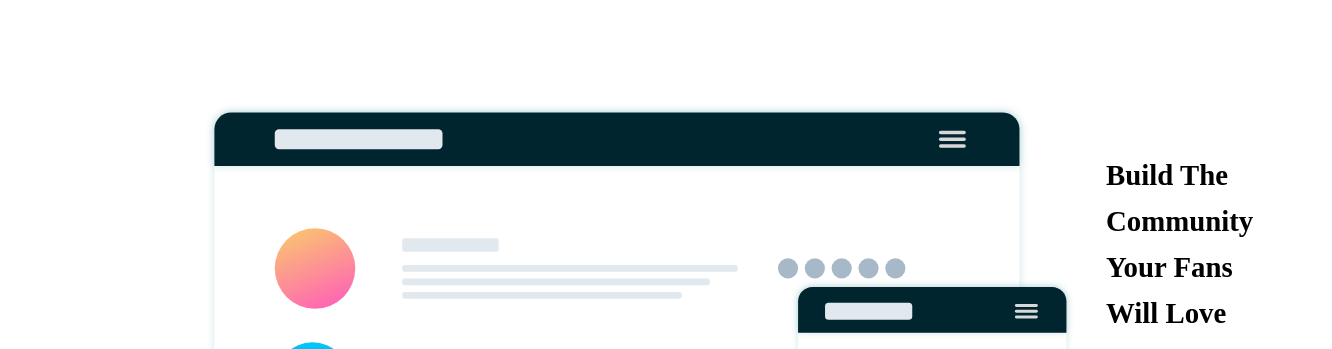
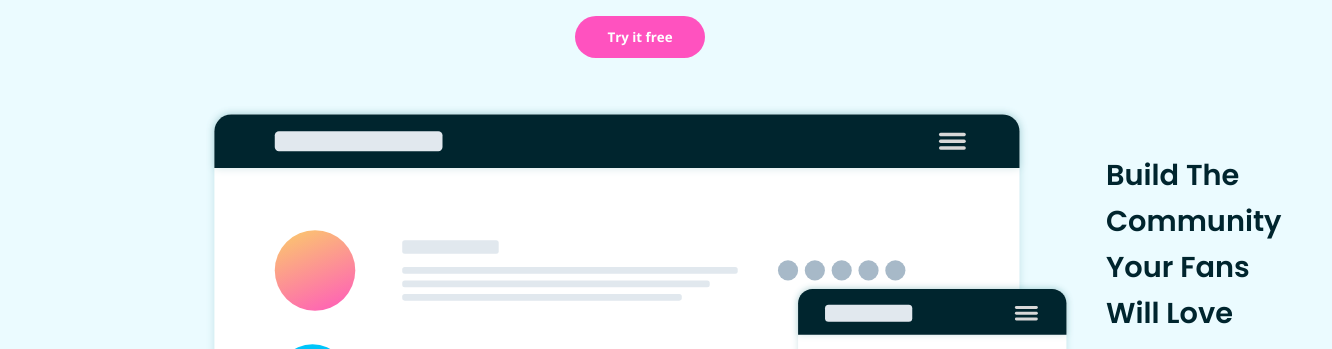
Before and after one commit to Sundaymary830/landing-page, a plain HTML site: page index.html in a window 1280 px wide. Shown: the part 119-468 px from the top of the page, 1332 px wide, since content can reach past the window. Drawn offline with nearby package versions, Linux system fonts and the light colour scheme.

Commit message:
Update index.html

```diff
--- a/index.html
+++ b/index.html
@@ -11,7 +11,6 @@
 
   <!-- Feel free to remove these styles or customise in your own stylesheet 👍 -->
   <style>
-<link rel="stylesheet" href="https://github.com/Sundaymary830/landing-page/blob/fe8a0a455ee7a754b122200128983eb8e9819bf6/style.css">
 /* === Import Fonts === */
 @import url('https://fonts.googleapis.com/css2?family=Open+Sans:wght@400;700&family=Poppins:wght@600&display=swap');
 
```
